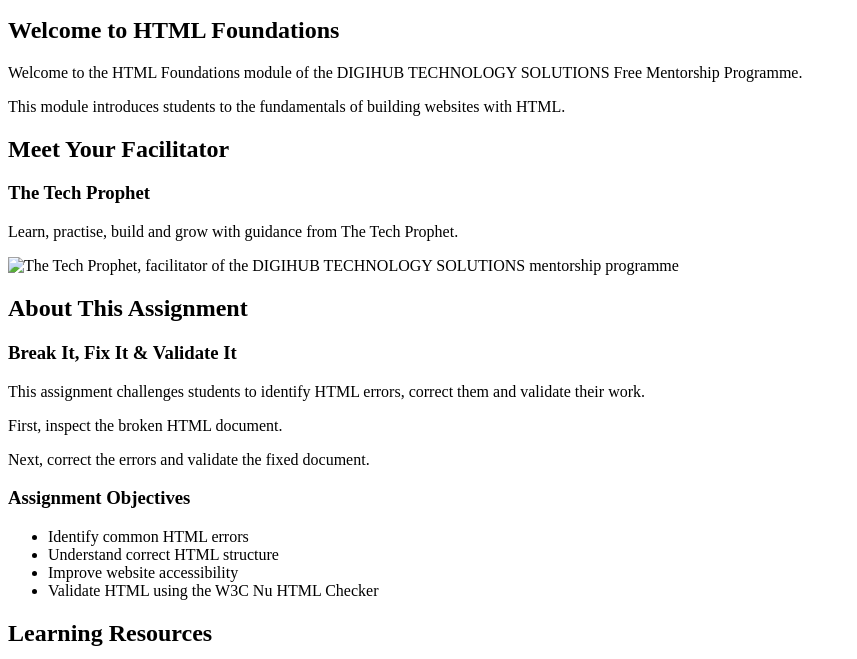
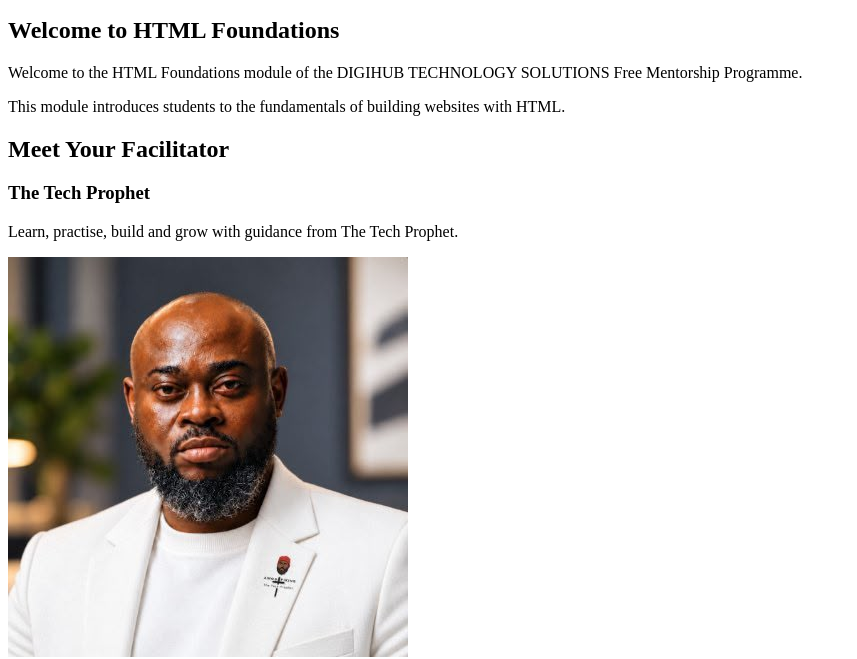
Before and after one commit to Jaytomi2/digihub-html-validation, a plain HTML site: page index.html in a window 1280 px wide. Shown: the part 148-807 px from the top of the page, without its empty margins (0-857 px from the left). Drawn offline with Linux system fonts and the light colour scheme.

```diff
--- a/index.html
+++ b/index.html
@@ -45,7 +45,7 @@
             </p>
 
             <img
-                src="images/tech-prophet.jpeg"
+                src="tech-prophet.jpeg"
                 alt="The Tech Prophet, facilitator of the DIGIHUB TECHNOLOGY SOLUTIONS mentorship programme"
             >
         </section>
```
